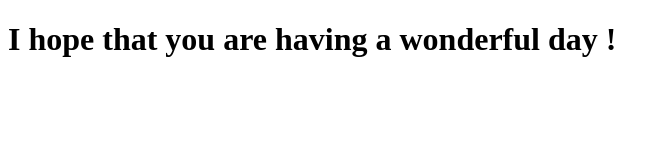
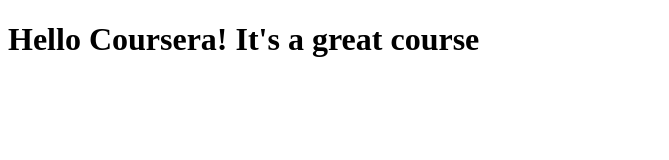
Before and after one commit to WilliamHPeak/coursera-test, a plain HTML site: page site/index.html in a window 1280 px wide. Shown: the whole page, without its empty margins (0-669 px from the left). Drawn offline with Linux system fonts and the light colour scheme.

Commit message:
Additional back to original Message

```diff
--- a/site/index.html
+++ b/site/index.html
@@ -1,11 +1,9 @@
 <!DOCTYPE html>
 <html>
 <head>
-<!--	<title>Hello Coursera!</title> -->
-		<title>Hello June!</title>
+	<title>Hello Coursera!</title>
 </head>
 <body>
-	<h1>I hope that you are having a wonderful day ! </h1>
-<!-- <h1>Hello Coursera! It's a great course </h1>  -->
+	<h1>Hello Coursera! It's a great course </h1>
 </body>
 </html>
```
